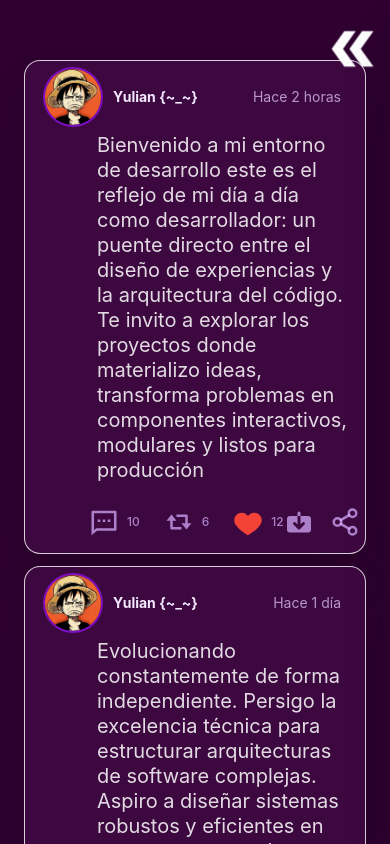
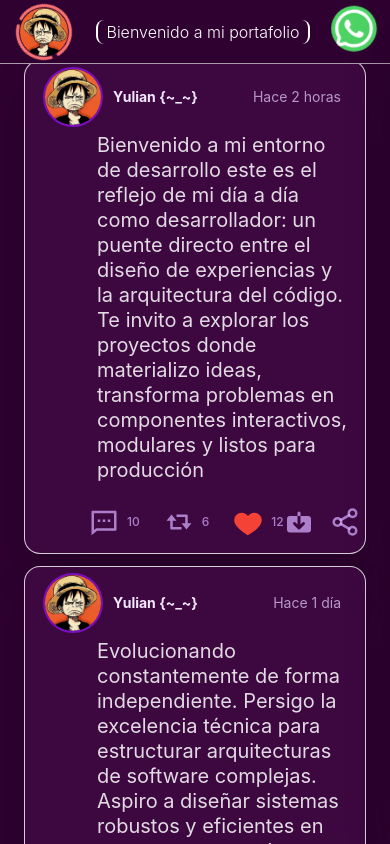
Before and after one commit to Yulian-001/Portafolio-personal, a React (Vite) app: page / in a window 390 px wide. Shown: the top 844 px of the page. Built offline with nearby package versions, Linux system fonts and the light colour scheme.

Commit message:
feat: modificando el CallSidebar cambiando de boton a navba inteligente

```diff
--- a/src/App.jsx
+++ b/src/App.jsx
@@ -16,7 +16,8 @@ export default function App() {
     <main className=" bg-fondo ">
       <div className='flex flex-col justify-start  gap-6  md:flex-row-reverse  mx-6 lg:mx-16 py-6  '>
         <section>
-          <CallSidebar onOpen={() => setIsSidebarOpen(true)} />
+          <CallSidebar
+            onOpen={() => setIsSidebarOpen(true)}/>
         </section>
 
         <aside className={`
--- a/src/components/feed/CallSidebar.jsx
+++ b/src/components/feed/CallSidebar.jsx
@@ -1,16 +1,86 @@
-import { ArrowSidebar } from "./ProfileIcons";
+import { useState, useEffect } from "react"
+import { Whatsapp } from "./ProfileIcons";
+
 
 export default function CallSidebar({onOpen}) {
 
+        const [visible, setVisible] = useState(true);
+        const [lastScrollY, setLastScrollY] = useState(0);
+
+
+    useEffect(() => {
+        const controlNavbar = () =>{
+            const currentScrollY = window.scrollY;
+
+            if(Math.abs(currentScrollY - lastScrollY)< 5) return;
+
+            if(currentScrollY > lastScrollY && currentScrollY > 50){
+                setVisible(false);
+            }else {
+                setVisible(true);
+            }
+            //* Posicion actual
+            setLastScrollY(currentScrollY)
+        };
+        window.addEventListener('scroll',controlNavbar);
+
+        return () => {
+            window.removeEventListener('scroll',controlNavbar);
+        };
+    }, [lastScrollY])
 
     return(
-        <section>
-            <button
-                onClick={onOpen}
-                className="md:hidden fixed z-50 transform -scale-x-100 animate-latir right-3 "
-            >
-                <ArrowSidebar />
-            </button>
+        <section className={`md:hidden fixed   top-0 left-0  right-0 z-50 h-16 bg-fondo border-b border-white/60 text-white flex items-center  transition-transform duration-300 ${
+        visible ? 'translate-y-0' : '-translate-y-full'
+        }`}>
+
+            <div className=" w-full flex flex-row  justify-between items-center  mx-4">
+                <button
+                    onClick={onOpen}
+                    className="relative focus:outline-none w-14 h-14 flex items-center justify-center"
+                >
+                <svg
+                        className="absolute inset-0 w-full h-full transform -rotate-90 transition-opacity duration-300
+                        animate-spin opacity-100
+                        "
+                        viewBox="0 0 36 36"
+                    >
+                        <circle
+                            cx="18"
+                            cy="18"
+                            r="17"
+                            fill="none"
+                            stroke="#f87171" /*  color stroke-red-400 */
+                            strokeWidth="2"
+                            strokeDasharray="35 5"
+                            strokeLinecap="round"
+                        />
+                    </svg>
+
+                    {/* IMAGEN DE PERFIL */}
+                    <img
+                        className="transform -scale-x-100 w-12 h-12 rounded-full object-cover z-10"
+                        src="/FotoLuffy.png"
+                        alt="Luffy"
+                    />
+                </button>
+
+                <div >
+                    <h3 className="border-x-2 px-2 rounded-lg  font-light ">Bienvenido a mi portafolio</h3>
+                </div>
+
+                    <div className="my-2 animate-latir">
+                                <a
+                                title="Chat directo a WhatsApp"
+                                href="https://wa.me/573144533840?text=¡Hola!%20Vi%20tu%20portafolio%20y%20me%20gustaría%20recibir%20más%20información%20sobre%20tus%20servicios.
+"
+                                rel="noopener noreferrer"
+                                target="_blank"
+                                >
+                                <Whatsapp />
+                            </a >
+                    </div>
+            </div>
         </section>
     )
 }
--- a/src/components/feed/Profile.jsx
+++ b/src/components/feed/Profile.jsx
@@ -44,16 +44,7 @@ export default function Profile({ prof }) {
                         <h3 className="mr-">+57 3144533840</h3>
 
                         </div>
-                        <div className="my-2 animate-latir">
-                            <a
-                            title="Chat directo a WhatsApp"
-                            href="https://wa.me/573144533840?text=Hola%20estoy%20interesado%20en%20ti"
-                            rel="noopener noreferrer"
-                            target="_blank"
-                            >
-                            <Whatsapp />
-                        </a >
-                        </div>
+
                     </div>
                 </div>
 
--- a/src/index.css
+++ b/src/index.css
@@ -4,6 +4,7 @@
 /* Definir colores*/
 @theme {
     --color-fondo:#2e0130;
+    --color-nav:#18064d;
     --color-tarjet:#3d0840;
     --color-post:#280835;
     --color-containConsole:#5f4287;
```
